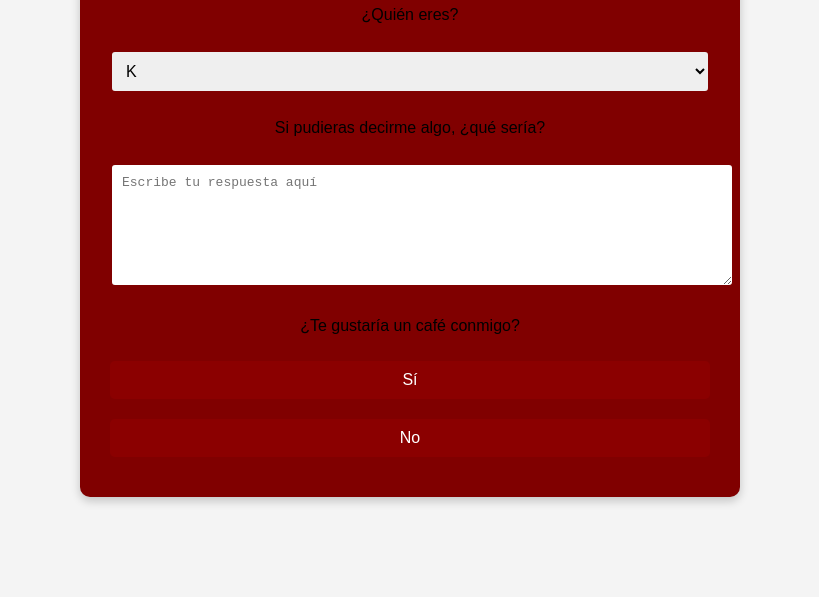
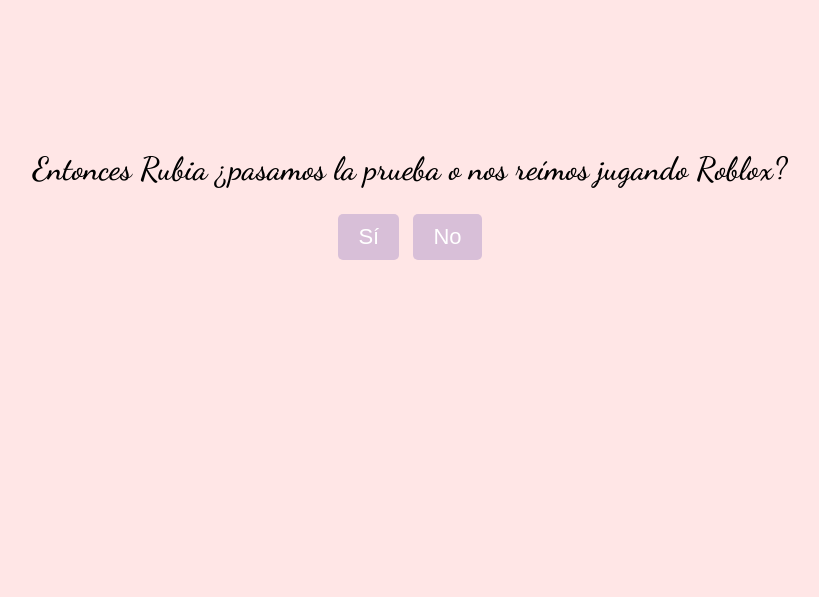
Before and after one commit to Jhoannss/Camii-C.C., a plain HTML site: page index.html in a window 1280 px wide. Shown: the part 203-800 px from the top of the page, without its empty margins (230-1049 px from the left). Drawn offline with Linux system fonts and the light colour scheme.

Commit message:
Update index.html

```diff
--- a/index.html
+++ b/index.html
@@ -3,77 +3,81 @@
 <head>
     <meta charset="UTF-8">
     <meta name="viewport" content="width=device-width, initial-scale=1.0">
-    <title>Encuesta</title>
-
+    <title>Entonces Rubia ¿pasamos la prueba o nos reímos jugando Roblox?</title>
     <style>
+        @import url('https://fonts.googleapis.com/css2?family=Dancing+Script:wght@600&display=swap');
         body {
-            font-family: 'Arial', sans-serif;
-            background-color: #f4f4f4;
-            margin: 0;
-            padding: 0;
+            font-family: 'Dancing Script', cursive;
             display: flex;
             justify-content: center;
             align-items: center;
             height: 100vh;
+            background-color: #ffe6e6;
+            margin: 0;
         }
-
         .container {
-            background-color: #800000;
-            color: #000000;
-            border-radius: 10px;
-            padding: 30px;
-            width: 80%;
-            max-width: 600px;
-            box-shadow: 0 4px 10px rgba(0, 0, 0, 0.2);
             text-align: center;
         }
-
-        h1 {
-            font-weight: bold;
-            font-size: 2em;
+        .buttons {
+            margin-top: 20px;
         }
-
-        select, textarea, button {
-            width: 100%;
-            padding: 10px;
-            margin: 10px 0;
-            font-size: 1em;
-            border: 2px solid #800000;
+        button {
+            padding: 10px 20px;
+            font-size: 22px;
+            margin: 5px;
+            cursor: pointer;
+            background-color: #d8bfd8;
+            border: none;
             border-radius: 5px;
+            color: #fff;
         }
-
-        button {
-            background-color: #8B0000;
-            color: white;
-            border: none;
-            cursor: pointer;
-        }
-
-        button:hover {
-            background-color: #660000;
-        }
-
-        textarea {
-            resize: vertical;
-            height: 100px;
+        #no {
+            position: relative;
         }
     </style>
-
 </head>
 <body>
     <div class="container">
-        <h1>Encuesta</h1>
-        <p>¿Quién eres?</p>
-        <select id="question1">
-            <option value="K">K</option>
-            <option value="C">C</option>
-            <option value="F">F</option>
-        </select>
-        <p>Si pudieras decirme algo, ¿qué sería?</p>
-        <textarea id="question2" placeholder="Escribe tu respuesta aquí"></textarea>
-        <p>¿Te gustaría un café conmigo?</p>
-        <button>Sí</button>
-        <button>No</button>
+        <h1>Entonces Rubia ¿pasamos la prueba o nos reímos jugando Roblox?</h1>
+        <div class="buttons">
+            <button id="yes">Sí</button>
+            <button id="no">No</button>
+        </div>
     </div>
+
+    <script>
+        const noButton = document.getElementById('no');
+        let noClickCount = 0;
+
+        // Cuando el usuario pasa el ratón por encima, el botón se mueve.
+        noButton.addEventListener('mouseover', () => {
+            if (noClickCount === 0) { // Solo mueve el botón si no se ha hecho clic en él aún
+                const randomX = Math.floor(Math.random() * window.innerWidth);
+                const randomY = Math.floor(Math.random() * window.innerHeight);
+                noButton.style.position = 'absolute';
+                noButton.style.left = `${randomX}px`;
+                noButton.style.top = `${randomY}px`;
+            }
+        });
+
+        // Cambiar el texto del botón "No" cuando se hace clic en él.
+        noButton.addEventListener('click', () => {
+            noClickCount++; // Incrementamos el contador de clics
+
+            if (noClickCount === 1) {
+                noButton.textContent = '¿Cómo que no, chiquita?';
+            } else if (noClickCount === 2) {
+                noButton.textContent = 'No digas eso';
+            } else if (noClickCount === 3) {
+                noButton.textContent = 'Jaja, ni modo';
+                noButton.style.position = 'relative'; // El botón ya no se mueve después del tercer clic
+            }
+        });
+
+        // Al hacer clic en "Sí", muestra un mensaje.
+        document.getElementById('yes').addEventListener('click', () => {
+            alert('¡Obviamente sabía que aceptarías!');
+        });
+    </script>
 </body>
 </html>
```
